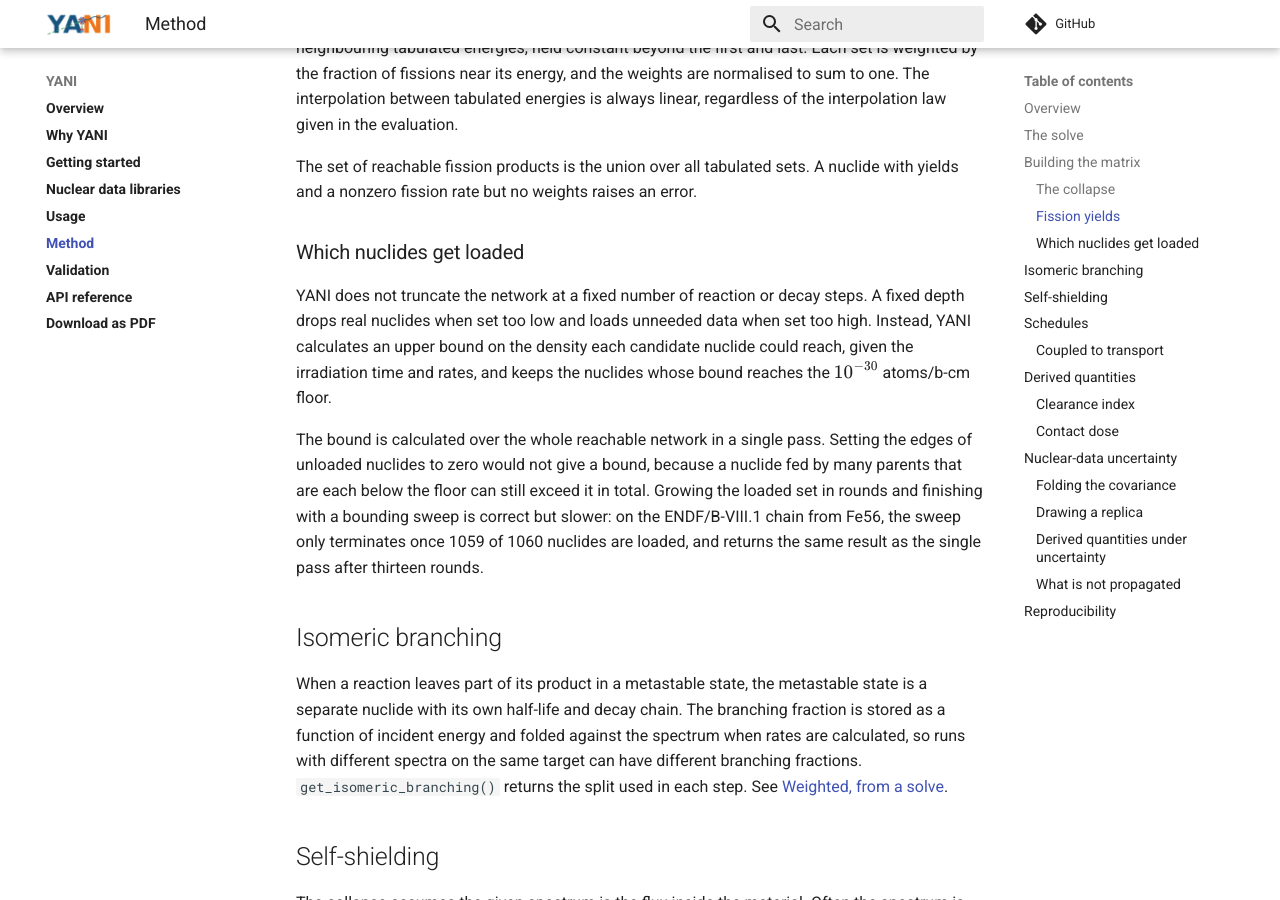
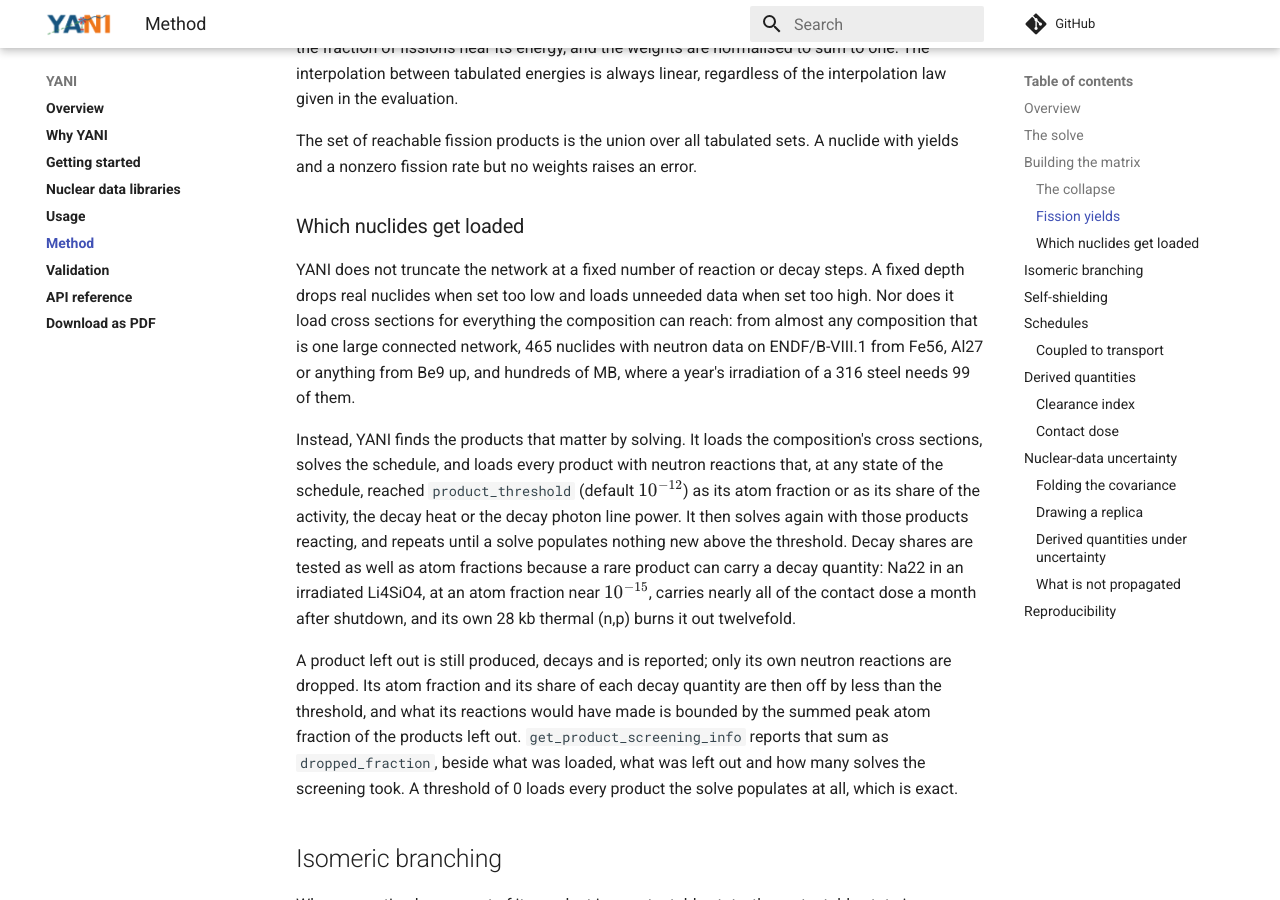
Before and after one commit to fusion-neutronics/yani, an MkDocs documentation site: the page built from docs/method.md, in a window 1280 px wide and 900 px high, scrolled down 3305 px. Built offline with MkDocs 1.6.1 and Material for MkDocs 9.7.7, drawn with Linux system fonts in a browser that asks for light colours; comment, search, counter and statistics services are not loaded; some of the changed text lies outside the part shown.

Commit message:
Describe how a run chooses the products it loads
yani-core 0.21.0 no longer selects nuclides with the 1e-30 density
bound. Material.transmute, and the coupled transport path after its
scouting transport, load the composition's cross sections, solve the
schedule, load every product that reached product_threshold as an atom
fraction or as a share of the activity, decay heat or decay photon
power, and repeat until nothing new crosses it. The bound survives only
in the uncertainty report's populated set.

The method page's "Which nuclides get loaded" section, its overview
entry, the note on the solver floor and the coupled-path paragraph
described the bound; they now describe the screening and what leaving a
product out can change, as core's screening module states it. Why YANI
says the same, with the 316 steel figure measured here: 99 nuclides
loaded of the 465 an ENDF/B-VIII.1 network reaches.

```diff
--- a/docs/method.md
+++ b/docs/method.md
@@ -9,8 +9,9 @@ tried and measured, the result is recorded here as well.
 A run has six stages:
 
 1. **Network.** The transmutation chain gives each nuclide's decay modes,
-   reaction products and fission yields. YANI finds the nuclides the material
-   can populate over the schedule and loads only those
+   reaction products and fission yields. YANI finds the products the material
+   populates over the schedule by solving it, and loads cross sections for
+   those and the composition only
    ([Which nuclides get loaded](#which-nuclides-get-loaded)).
 2. **Rates.** Each reaction rate per atom is the pointwise cross section folded
    against the spectrum ([The collapse](#the-collapse)), with an optional
@@ -61,8 +62,7 @@ After the exponential, two adjustments are made:
   $N_i(0)\,e^{A_{ii}t}$ instead of the CRAM value. Both describe the same
   equation, and the closed form is exact, so a stable nuclide that is only
   being burned does not accumulate round-off.
-- Densities at or below $10^{-30}$ atoms/b-cm are dropped. This is the same
-  floor used by the network bound described below.
+- Densities at or below $10^{-30}$ atoms/b-cm are dropped.
 
 ## Building the matrix
 
@@ -162,17 +162,31 @@ nuclide with yields and a nonzero fission rate but no weights raises an error.
 
 YANI does not truncate the network at a fixed number of reaction or decay
 steps. A fixed depth drops real nuclides when set too low and loads unneeded
-data when set too high. Instead, YANI calculates an upper bound on the density
-each candidate nuclide could reach, given the irradiation time and rates, and
-keeps the nuclides whose bound reaches the $10^{-30}$ atoms/b-cm floor.
+data when set too high. Nor does it load cross sections for everything the
+composition can reach: from almost any composition that is one large connected
+network, 465 nuclides with neutron data on ENDF/B-VIII.1 from Fe56, Al27 or
+anything from Be9 up, and hundreds of MB, where a year's irradiation of a 316
+steel needs 99 of them.
 
-The bound is calculated over the whole reachable network in a single pass.
-Setting the edges of unloaded nuclides to zero would not give a bound, because
-a nuclide fed by many parents that are each below the floor can still exceed it
-in total. Growing the loaded set in rounds and finishing with a bounding sweep
-is correct but slower: on the ENDF/B-VIII.1 chain from Fe56, the sweep only
-terminates once 1059 of 1060 nuclides are loaded, and returns the same result
-as the single pass after thirteen rounds.
+Instead, YANI finds the products that matter by solving. It loads the
+composition's cross sections, solves the schedule, and loads every product with
+neutron reactions that, at any state of the schedule, reached
+`product_threshold` (default $10^{-12}$) as its atom fraction or as its share
+of the activity, the decay heat or the decay photon line power. It then solves
+again with those products reacting, and repeats until a solve populates nothing
+new above the threshold. Decay shares are tested as well as atom fractions
+because a rare product can carry a decay quantity: Na22 in an irradiated
+Li4SiO4, at an atom fraction near $10^{-15}$, carries nearly all of the contact
+dose a month after shutdown, and its own 28 kb thermal (n,p) burns it out
+twelvefold.
+
+A product left out is still produced, decays and is reported; only its own
+neutron reactions are dropped. Its atom fraction and its share of each decay
+quantity are then off by less than the threshold, and what its reactions would
+have made is bounded by the summed peak atom fraction of the products left out.
+`get_product_screening_info` reports that sum as `dropped_fraction`, beside
+what was loaded, what was left out and how many solves the screening took. A
+threshold of 0 loads every product the solve populates at all, which is exact.
 
 ## Isomeric branching
 
@@ -271,8 +285,9 @@ There are two methods:
   with no predictor-corrector, so split any step long enough for burnup to
   change the flux.
 
-Both methods start with a short scouting run that bounds every reaction rate.
-These bounds select which product nuclides are tallied, using the same bound as
+Both methods start with a short scouting transport that gives each material's
+flux spectrum. The products whose cross sections are loaded and tallied are
+chosen on it by the same screening as
 [Which nuclides get loaded](#which-nuclides-get-loaded).
 
 ## Derived quantities
```
Also changed, not shown: docs/why_yani.md (+9 -10 lines).
